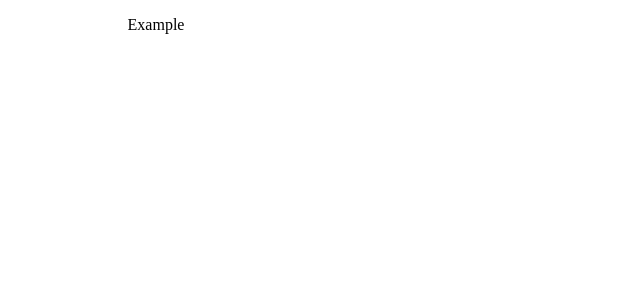
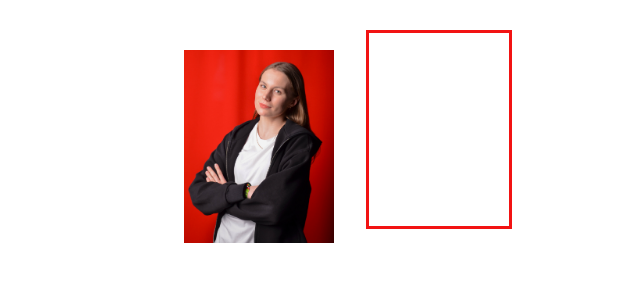
Before and after one commit to aliigr/rsschool-cv, a plain HTML site: page index.html in a window 1280 px wide. Shown: the whole page, without its empty margins (484-1124 px from the left). Drawn offline with Linux system fonts and the light colour scheme.

Commit message:
feat: add image

```diff
--- a/index.html
+++ b/index.html
@@ -3,12 +3,15 @@
   <head>
     <meta charset="UTF-8" />
     <meta name="viewport" content="width=device-width, initial-scale=1.0" />
-    <link rel="stylesheet" href="style.css">
+    <link rel="stylesheet" href="style.css" />
     <title>Alina Guselnikova's CV</title>
   </head>
   <body>
     <main>
-      <p>Example</p>
+      <div class="image-container">
+        <img class="photo" src="my-photo-cropped.jpg" alt="Alina Guselnikova's photo" />
+      </div>
+      <div class="red-border"></div>
     </main>
   </body>
 </html>
--- a/style.css
+++ b/style.css
@@ -7,5 +7,26 @@ html, body {
 
 main {
   display: flex;
-  justify-content: center;
+  /* justify-content: center; */
 }
+
+.image-container {
+    width: 60%;
+    margin: 50px;
+    display: flex;
+    justify-content: flex-end;
+}
+.photo {
+    width: 150px;
+    height: 193px;
+}
+
+.red-border{
+    width: 140px;
+    height: 193px;
+    position: absolute;
+    top: 30px;
+    left: 850px;
+    border: 3px solid #F21313;
+    z-index: -1;
+}
```
Also changed, not shown: my-photo-cropped.jpg (added).
